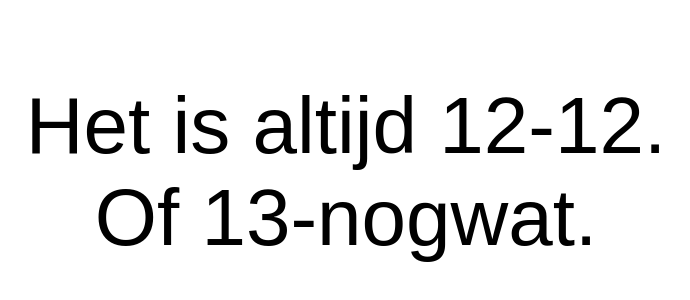
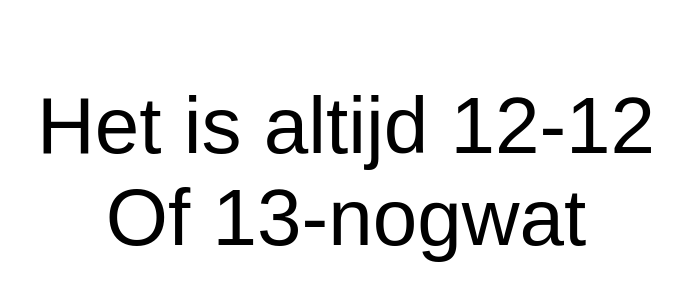
Before and after one commit to TheLave/1212, a plain HTML site: page index.html in a window 1280 px wide. Shown: the part 228-528 px from the top of the page, without its empty margins (294-984 px from the left). Drawn offline with Linux system fonts and the light colour scheme.

Commit message:
Update index.html

```diff
--- a/index.html
+++ b/index.html
@@ -21,7 +21,7 @@
   </head>
   <body>
     <div class="text">
-      <span>Het is altijd 12-12.</span><span>Of 13-nogwat.</span>
+      <span>Het is altijd 12-12</span><span>Of 13-nogwat</span>
     </div>
   </body>
 </html>
```
